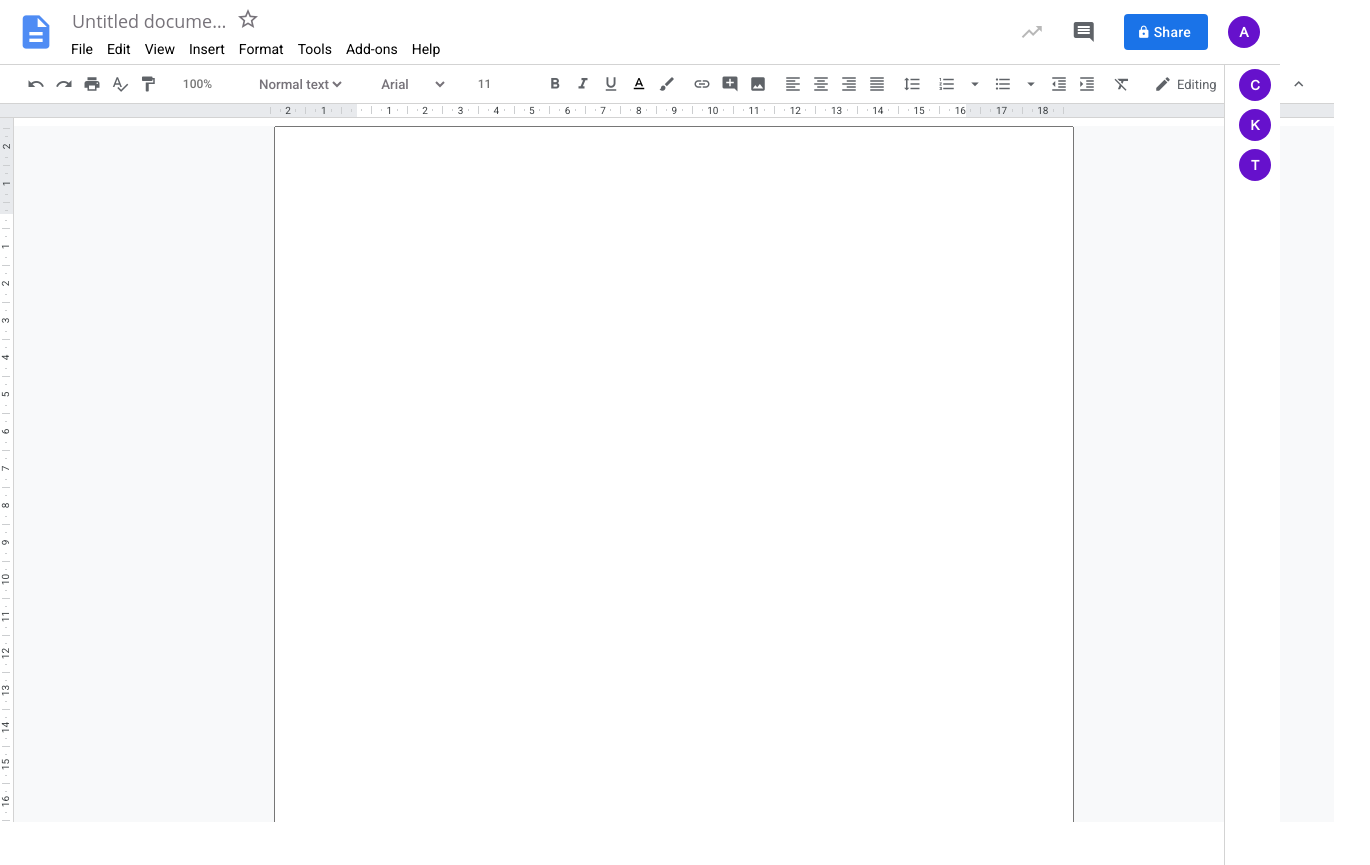
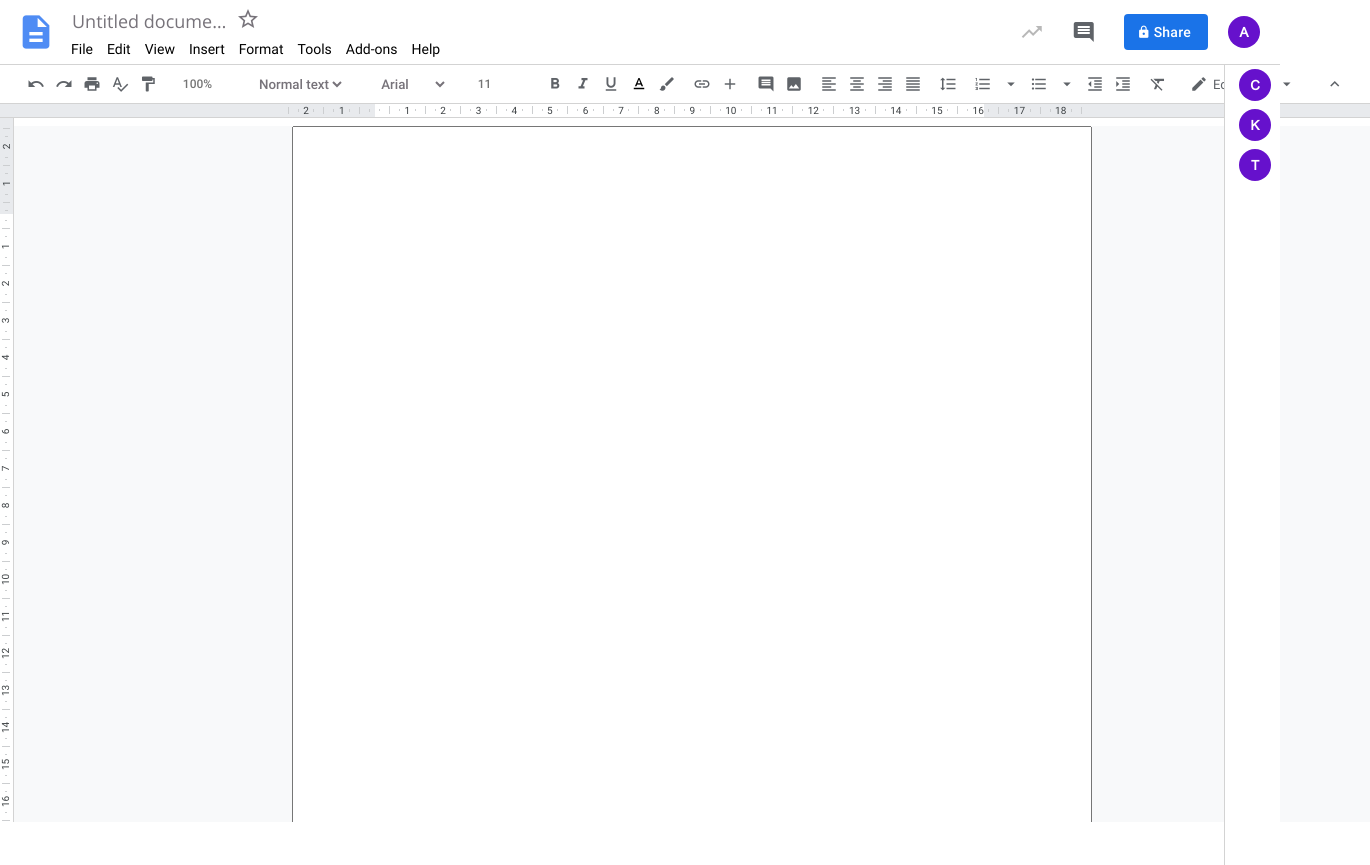
Before and after one commit to anika3160/-google-docs, a plain HTML site: page index.html in a window 1280 px wide. Shown: the whole page, 1370 px wide, since content can reach past the window. Drawn offline with Linux system fonts and the light colour scheme.

Commit message:
refactor: add local fonts

```diff
--- a/assets/styles/main.css
+++ b/assets/styles/main.css
@@ -6,11 +6,34 @@ body {
   width: 100vw;
   background-color: white;
   color: black;
-  font-weight: normal;
   font-size: 13px;
-  font-family: Roboto, RobotoDraft, Helvetica, Arial, sans-serif;
+  font-family: "Roboto-Regular", Arial, sans-serif;
   margin: 0;
   overflow: hidden;
+}
+.material-icons {
+  font-family: 'Material Icons';
+  font-weight: normal;
+  font-style: normal;
+  font-size: 24px;  /* Preferred icon size */
+  display: inline-block;
+  line-height: 1;
+  text-transform: none;
+  letter-spacing: normal;
+  word-wrap: normal;
+  white-space: nowrap;
+  direction: ltr;
+
+  /* Support for all WebKit browsers. */
+  -webkit-font-smoothing: antialiased;
+  /* Support for Safari and Chrome. */
+  text-rendering: optimizeLegibility;
+
+  /* Support for Firefox. */
+  -moz-osx-font-smoothing: grayscale;
+
+  /* Support for IE. */
+  font-feature-settings: 'liga';
 }
 
 div {
@@ -64,7 +87,6 @@ div {
 .header__title {
   border: 1px solid transparent;
   font-family: "Open Sans", sans-serif;
-  font-weight: 400;
   border-radius: 2px;
   color: #77737a;
   font-size: 18px;
@@ -98,7 +120,7 @@ div {
   display: flex;
   height: 16px;
   font-size: 14px;
-  font-family: "Roboto", sans-serif;
+  font-family: "Roboto-Regular", sans-serif;
   white-space: nowrap;
   box-shadow: none;
   border-style: solid;
@@ -139,8 +161,7 @@ div {
   cursor: pointer;
   box-shadow: none;
   box-sizing: border-box;
-  font-family: "Roboto", sans-serif;
-  font-weight: 500;
+  font-family: "Roboto-Medium", sans-serif;
   font-size: 14px;
   height: 36px;
   letter-spacing: 0.25px;
@@ -237,8 +258,7 @@ main {
 
 .tools input {
   border: 1px solid transparent;
-  font-family: "Roboto", sans-serif;
-  font-weight: 500;
+  font-family: "Roboto-Medium", sans-serif;
   border-radius: 2px;
   color: #000000;
   font-variant-ligatures: no-contextual;
@@ -259,8 +279,7 @@ main {
 }
 .tools select {
   border: 1px solid transparent;
-  font-family: "Roboto", sans-serif;
-  font-weight: 500;
+  font-family: "Roboto-Medium", sans-serif;
   border-radius: 2px;
   color: #77737a;
   background-color: white;
@@ -327,8 +346,7 @@ main {
 .work-panel__white-ruler span {
   color: #3c4043;
   font-size: 10px;
-  font-family: "Roboto", sans-serif;
-  font-weight: 400;
+  font-family: "Roboto-Regular", sans-serif;
 }
 .work-panel__vertical-line_s,
 .work-panel__vertical-line_m {
@@ -370,8 +388,7 @@ main {
 .work-area__white-ruler span {
   color: #3c4043;
   font-size: 10px;
-  font-family: "Roboto", sans-serif;
-  font-weight: 400;
+  font-family: "Roboto-Regular", sans-serif;
   transform: rotate(270deg);
   margin: 1px 0;
 }
--- a/index.html
+++ b/index.html
@@ -4,20 +4,31 @@
     <title>Google docs</title>
     <meta charset="utf-8" />
     <meta content="width=device-width, initial-scale=1" name="viewport" />
-    <link
-      href="https://fonts.googleapis.com/icon?family=Material+Icons"
-      rel="stylesheet"
-    />
-    <link
-      href="https://fonts.googleapis.com/css?family=Open+Sans+Condensed:300,400|Roboto:400,500&display=swap"
-      rel="stylesheet"
-    />
     <link rel="stylesheet" type="text/css" href="./assets/styles/main.css" />
 
     <style>
       @font-face {
         font-family: Arial;
         src: url("./assets/fonts/arial.ttf") format("truetype");
+      }
+      @font-face {
+        font-family: "Roboto-Regular";
+        src: url("./assets/fonts/Roboto-Regular.ttf") format("truetype");
+      }
+      @font-face {
+        font-family: "Roboto-Medium";
+        src: url("./assets/fonts/Roboto-Medium.ttf") format("truetype");
+      }
+
+      @font-face {
+        font-family: "Open Sans";
+        src: url("./assets/fonts/OpenSans-Regular.ttf") format("truetype");
+      }
+      @font-face {
+        font-family: "Material Icons";
+        font-style: normal;
+        font-weight: 400;
+        src: url("./assets/fonts/MaterialIcons-Regular.ttf") format("truetype");
       }
     </style>
   </head>
@@ -504,9 +515,7 @@
             <hr class="work-area__horizontal-line_s" />
           </div>
           <div class="work-area__paper">
-            <textarea>
-
-            </textarea>
+            <textarea> </textarea>
           </div>
         </div>
       </section>
```
Also changed, not shown: assets/fonts/MaterialIcons-Regular.ttf (added), assets/fonts/OpenSans-Regular.ttf (added), assets/fonts/Roboto-Medium.ttf (added), assets/fonts/Roboto-Regular.ttf (added). Lines whose indentation alone changed are shown as unchanged.
